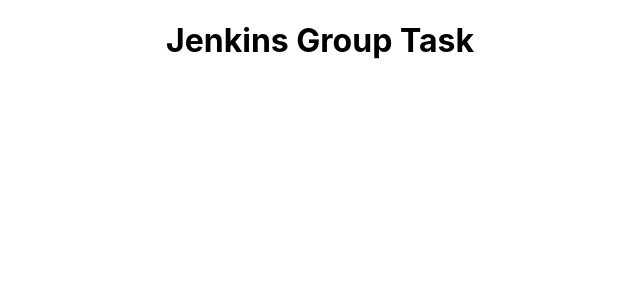
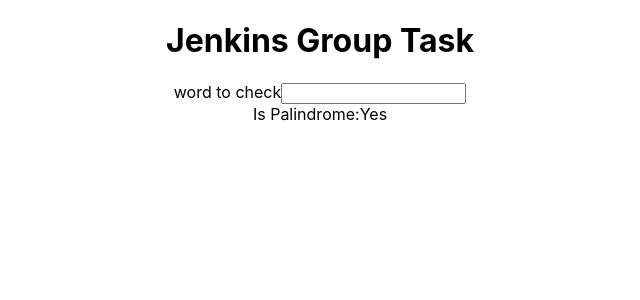
Before and after one commit to fsuh/JenkinsGroupTask, a React (Create React App) app: page / in a window 1280 px wide. Shown: the top 300 px of the page, without its empty margins (320-960 px from the left). Built offline with nearby package versions, Linux system fonts and the light colour scheme.

Commit message:
add palidrome component

```diff
--- a/src/App.js
+++ b/src/App.js
@@ -1,9 +1,11 @@
 import "./App.css";
+import Palindrome from "./Palindrome";
 
 function App() {
   return (
     <div className="App">
       <h1> Jenkins Group Task</h1>
+      <Palindrome />
     </div>
   );
 }
--- /dev/null
+++ b/src/Palindrome.js
@@ -0,0 +1,21 @@
+import React, { useMemo, useState } from "react";
+
+const Palindrome = () => {
+  const [word, setWord] = useState("");
+  const isPalindrome = useMemo(() => {
+    return word === word.split("").reverse().join("");
+  }, [word]);
+  return (
+    <div className="App">
+      <form>
+        <div>
+          <label>word to check</label>
+          <input value={word} onChange={(e) => setWord(e.target.value)} />
+        </div>
+      </form>
+      <div>Is Palindrome:{isPalindrome ? "Yes" : "No"}</div>
+    </div>
+  );
+};
+
+export default Palindrome;
```
